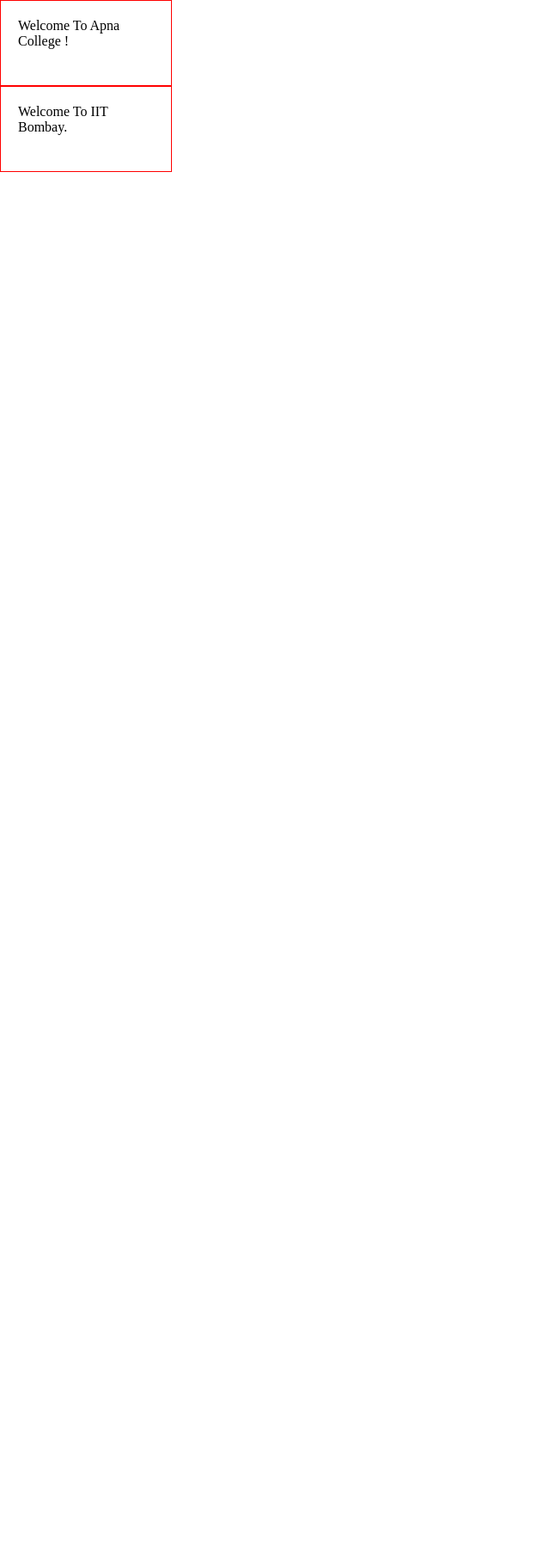
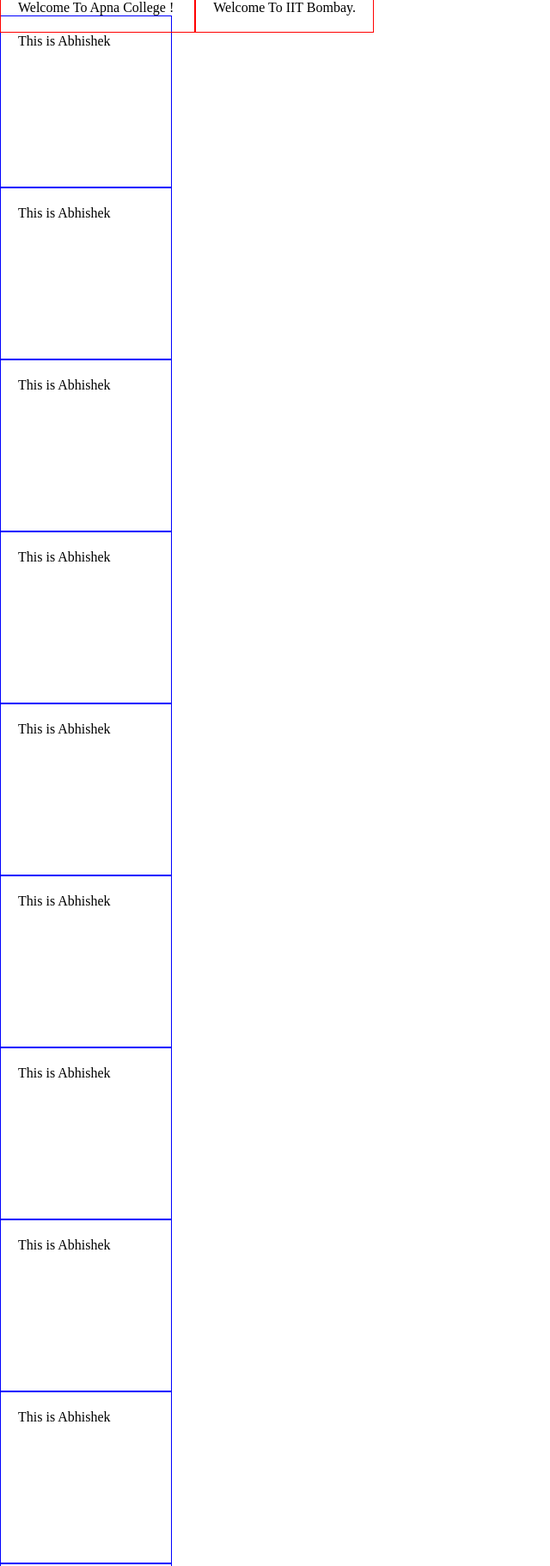
Before and after one commit to abhishekshah5486/CSS-Tutorials, a plain HTML site: page Display Property/index.html in a window 1280 px wide. Shown: the top 1821 px of the page at 86% size, without its empty margins (0-640 px from the left). Before the commit the page ends 800 px from the top, so only its background shows below. Drawn offline with Linux system fonts and the light colour scheme.

Commit message:
Display Inline

```diff
--- a/Display Property/index.html
+++ b/Display Property/index.html
@@ -11,5 +11,25 @@
         Welcome To Apna College !
     </div>
     <div class="box">Welcome To IIT Bombay.</div>
+    <span>This is Abhishek</span>
+    <span>This is Abhishek</span>
+    <span>This is Abhishek</span>
+    <span>This is Abhishek</span>
+    <span>This is Abhishek</span>
+    <span>This is Abhishek</span>
+    <span>This is Abhishek</span>
+    <span>This is Abhishek</span>
+    <span>This is Abhishek</span>
+    <span></span>
+    <span></span>
+    <span>This is Abhishek</span>
+
+
+    <span>This is Abhishek</span>
+
+    <span>This is Abhishek</span>
+
+    <span>This is Abhishek</span>
+
 </body>
 </html>
--- a/Display Property/styles.css
+++ b/Display Property/styles.css
@@ -13,8 +13,17 @@
     height: 100px;
     width: 200px;
     padding: 20px;
+    display: inline;
 }
 
 .box {
 
 }
+
+span {
+    border: 1px solid blue;
+    height: 200px;
+    width: 200px;
+    padding: 20px;
+    display: block;
+}
```
